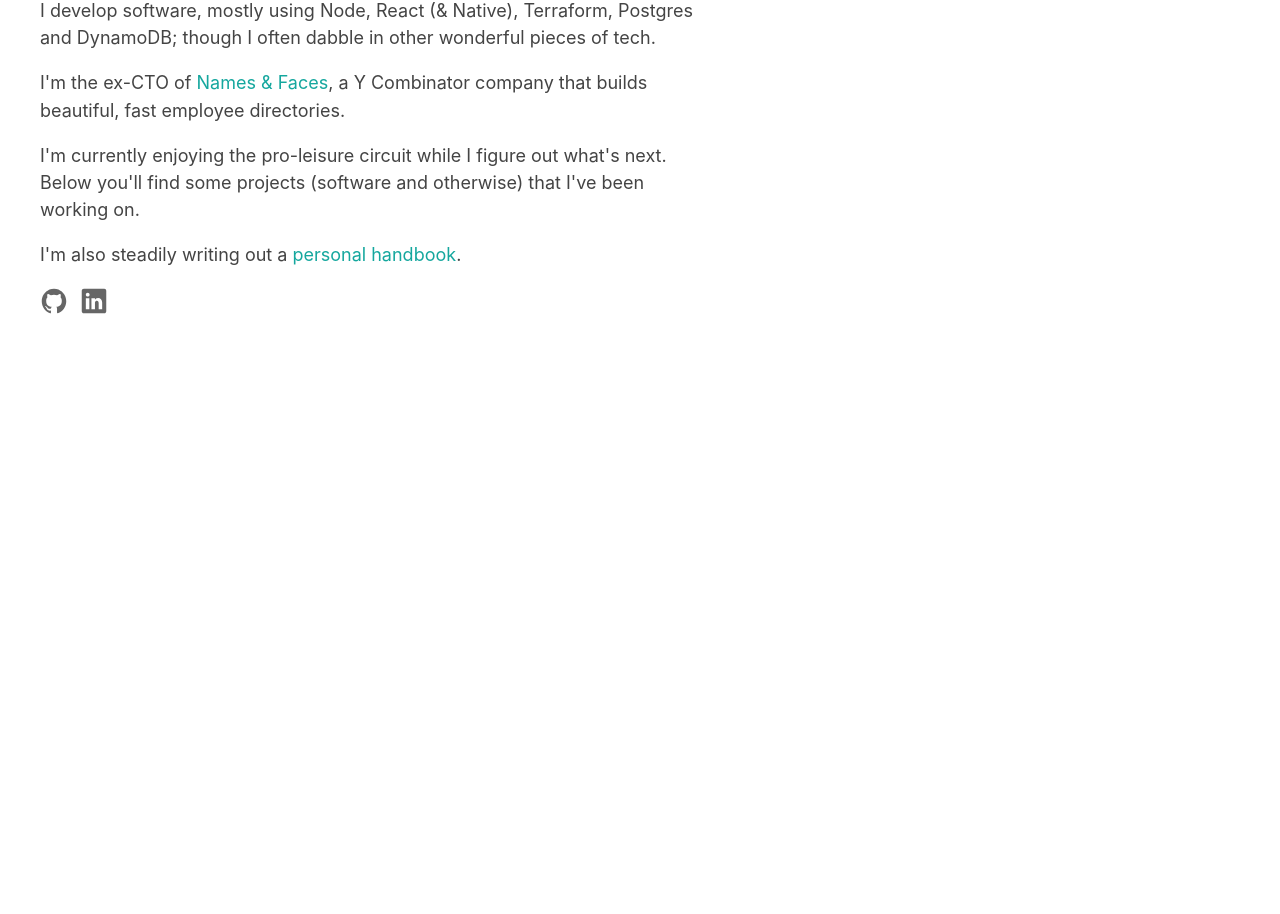
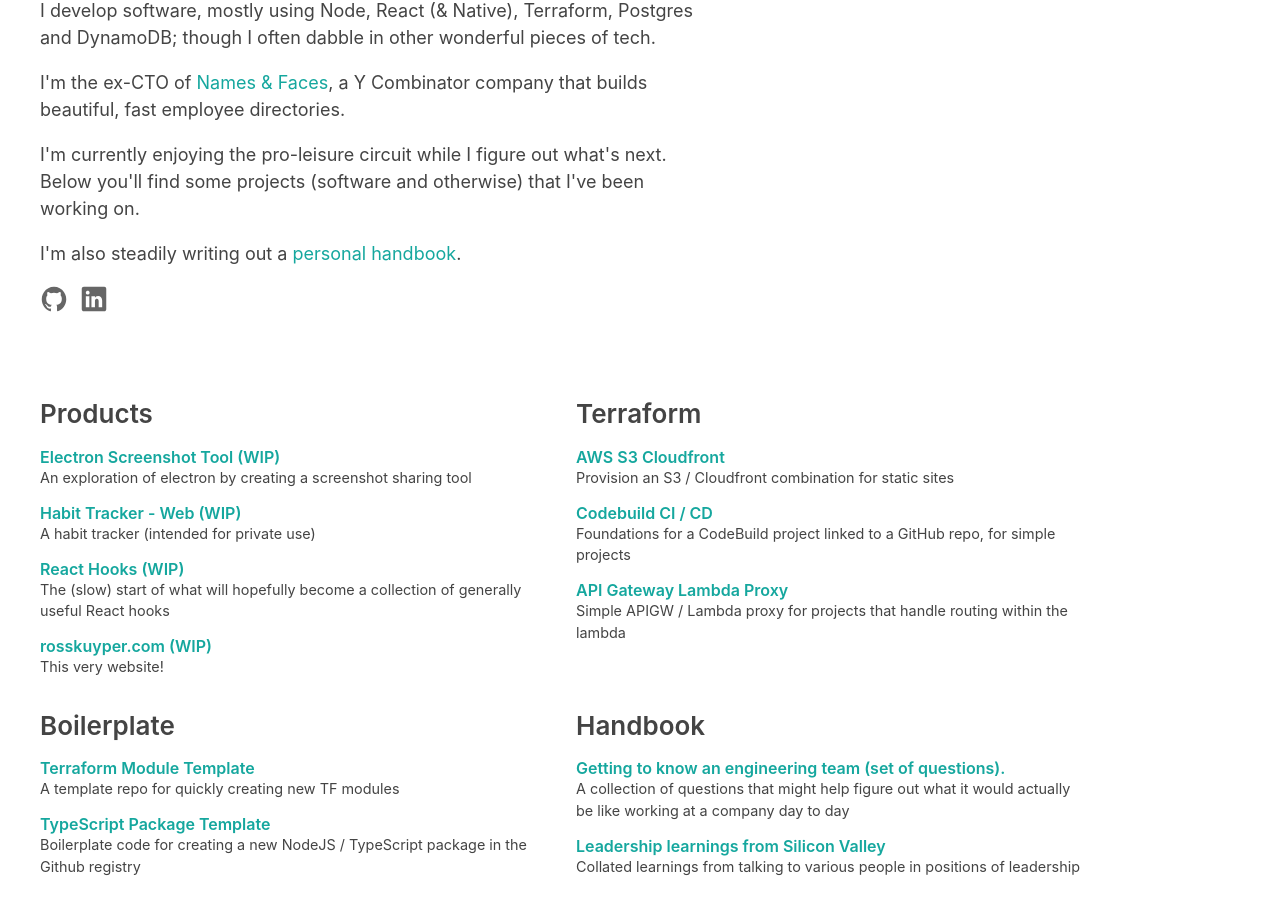
Before and after one commit to rosskuyper/rosskuyper.com, a Next.js app: page / in a window 1280 px wide. Shown: the part 218-1132 px from the top of the page. Before the commit the page ends 800 px from the top, so only its background shows below. Built offline with nearby package versions, Linux system fonts and the light colour scheme.

Commit message:
Complete migration from gatsby / grommet

```diff
--- a/src/components/Heading/Heading.module.css
+++ b/src/components/Heading/Heading.module.css
@@ -12,5 +12,13 @@
 
 .h3 {
   composes: title;
-  font-size: 2.125rem;
+  font-size: 1.625rem;
+  font-weight: 600;
 }
+
+.h5 {
+  composes: title;
+  font-size: 1rem;
+  margin-block-end: 0;
+  font-weight: 600;
+}
--- a/src/components/Heading/Heading.tsx
+++ b/src/components/Heading/Heading.tsx
@@ -4,7 +4,7 @@ import styles from './Heading.module.css'
 
 // h1-h6 all have the same props
 export type TextPropType = React.ComponentProps<'h1'> & {
-  variant?: 'h1' | 'h3'
+  variant?: 'h1' | 'h3' | 'h5'
 }
 
 export const Heading = (props: TextPropType) => {
--- /dev/null
+++ b/src/components/Paragraph/Paragraph.module.css
@@ -0,0 +1,15 @@
+.paragraph {
+  margin-block-start: 0;
+  line-height: 1.5em;
+  color: #444444;
+}
+
+.standard {
+  composes: paragraph;
+  font-size: 1.125rem;
+}
+
+.small {
+  composes: paragraph;
+  font-size: 0.9rem;
+}
--- /dev/null
+++ b/src/components/Paragraph/Paragraph.tsx
@@ -0,0 +1,13 @@
+import React from 'react'
+
+import styles from './Paragraph.module.css'
+
+export type ParagraphPropType = React.ComponentProps<'p'> & {
+  variant?: 'standard' | 'small'
+}
+
+export const Paragraph = (props: ParagraphPropType) => {
+  const {variant = 'standard', ...rest} = props || {}
+
+  return <p className={styles[variant]} {...rest} />
+}
--- /dev/null
+++ b/src/components/Project/Project.tsx
@@ -0,0 +1,23 @@
+import React from 'react'
+import {Heading} from '../Heading/Heading'
+import {Link} from '../Link/Link'
+import {Paragraph} from '../Paragraph/Paragraph'
+
+export type ProjectPropTypes = {
+  heading: string
+  href: string
+}
+
+export const Project: React.FC<ProjectPropTypes> = ({heading, href, children}) => {
+  return (
+    <div>
+      <Heading variant="h5">
+        <Link target="_blank" href={href}>
+          {heading}
+        </Link>
+      </Heading>
+
+      <Paragraph variant="small" children={children} />
+    </div>
+  )
+}
--- a/src/components/Text/Text.module.css
+++ /dev/null
@@ -1,6 +0,0 @@
-.paragraph {
-  margin-block-start: 0;
-  font-size: 1.125rem;
-  line-height: 1.7rem;
-  color: #444444;
-}
--- a/src/components/Text/Text.tsx
+++ /dev/null
@@ -1,13 +0,0 @@
-import React from 'react'
-
-import styles from './Text.module.css'
-
-export type TextPropType = React.ComponentProps<'p'> & {
-  variant?: 'paragraph'
-}
-
-export const Text = (props: TextPropType) => {
-  const {variant = 'paragraph', ...rest} = props || {}
-
-  return <p className={styles[variant]} {...rest} />
-}
--- a/src/pages/index.tsx
+++ b/src/pages/index.tsx
@@ -2,6 +2,7 @@ import React from 'react'
 import Head from 'next/head'
 import styles from '../styles/Home.module.css'
 import {Intro} from '../sections/home/Intro/Intro'
+import {WorkSections} from '../sections/home/WorkSections/WorkSections'
 
 export default function Home() {
   return (
@@ -13,6 +14,8 @@ export default function Home() {
 
       <div className={styles.main}>
         <Intro />
+
+        <WorkSections />
       </div>
     </>
   )
--- a/src/sections/home/Intro/Intro.module.css
+++ b/src/sections/home/Intro/Intro.module.css
@@ -1,3 +1,4 @@
 .intro {
   max-width: 42rem;
+  margin-block-end: 4rem;
 }
--- a/src/sections/home/Intro/Intro.tsx
+++ b/src/sections/home/Intro/Intro.tsx
@@ -1,11 +1,11 @@
 import React from 'react'
+import {IoLogoGithub, IoLogoLinkedin} from 'react-icons/io5'
 import {Avatar} from '../../../components/Avatar/Avatar'
 import {Heading} from '../../../components/Heading/Heading'
 import {Link} from '../../../components/Link/Link'
-import {Text} from '../../../components/Text/Text'
-import {IoLogoGithub, IoLogoLinkedin} from 'react-icons/io5'
+import {LinkedIcon} from '../../../components/LinkedIcon/LinkedIcon'
+import {Paragraph} from '../../../components/Paragraph/Paragraph'
 import styles from './Intro.module.css'
-import {LinkedIcon} from '../../../components/LinkedIcon/LinkedIcon'
 
 export const Intro = () => {
   return (
@@ -15,31 +15,31 @@ export const Intro = () => {
       <Heading>Hi, I'm Ross Kuyper</Heading>
 
       <div className={styles.intro}>
-        <Text>
+        <Paragraph>
           I develop software, mostly using Node, React (&amp; Native), Terraform, Postgres and
           DynamoDB; though I often dabble in other wonderful pieces of tech.
-        </Text>
+        </Paragraph>
 
-        <Text>
+        <Paragraph>
           I'm the ex-CTO of{' '}
           <Link target="_blank" href="https://www.namesandfaces.com">
             Names &amp; Faces
           </Link>
           , a Y Combinator company that builds beautiful, fast employee directories.
-        </Text>
+        </Paragraph>
 
-        <Text>
+        <Paragraph>
           I'm currently enjoying the pro-leisure circuit while I figure out what's next. Below
           you'll find some projects (software and otherwise) that I've been working on.
-        </Text>
+        </Paragraph>
 
-        <Text>
+        <Paragraph>
           I'm also steadily writing out a{' '}
           <Link target="_blank" href="https://handbook.rosskuyper.com">
             personal handbook
           </Link>
           .
-        </Text>
+        </Paragraph>
 
         <div className={styles.profiles}>
           <LinkedIcon href="https://github.com/rosskuyper" icon={IoLogoGithub} />
--- /dev/null
+++ b/src/sections/home/WorkSections/WorkSections.module.css
@@ -0,0 +1,12 @@
+.workSections {
+  display: flex;
+  flex-direction: row;
+  justify-content: space-between;
+  flex-wrap: wrap;
+  max-width: 65rem;
+}
+
+.workSections > div {
+  width: 48%; /* fallback */
+  width: calc(50% - 1rem);
+}
--- /dev/null
+++ b/src/sections/home/WorkSections/WorkSections.tsx
@@ -0,0 +1,105 @@
+import React from 'react'
+import {Heading} from '../../../components/Heading/Heading'
+import {Project} from '../../../components/Project/Project'
+import styles from './WorkSections.module.css'
+
+const ProjectProjects = () => (
+  <div>
+    <Heading variant="h3">Products</Heading>
+
+    <Project heading="Electron Screenshot Tool (WIP)" href="https://github.com/rosskuyper/scr">
+      An exploration of electron by creating a screenshot sharing tool
+    </Project>
+
+    <Project heading="Habit Tracker - Web (WIP)" href="https://github.com/rosskuyper/habit-web">
+      A habit tracker (intended for private use)
+    </Project>
+
+    <Project heading="React Hooks (WIP)" href="https://github.com/rosskuyper/react-hooks">
+      The (slow) start of what will hopefully become a collection of generally useful React hooks
+    </Project>
+
+    <Project heading="rosskuyper.com (WIP)" href="https://github.com/rosskuyper/rosskuyper.com">
+      This very website!
+    </Project>
+  </div>
+)
+
+const TerraformProjects = () => (
+  <div>
+    <Heading variant="h3">Terraform</Heading>
+
+    <Project
+      heading="AWS S3 Cloudfront"
+      href="https://github.com/rosskuyper/terraform-aws-s3-cloudfront"
+    >
+      Provision an S3 / Cloudfront combination for static sites
+    </Project>
+
+    <Project
+      heading="Codebuild CI / CD"
+      href="https://github.com/rosskuyper/terraform-aws-codebuild-ci-cd"
+    >
+      Foundations for a CodeBuild project linked to a GitHub repo, for simple projects
+    </Project>
+
+    <Project
+      heading="API Gateway Lambda Proxy"
+      href="https://github.com/rosskuyper/terraform-aws-apigw-lambda-proxy"
+    >
+      Simple APIGW / Lambda proxy for projects that handle routing within the lambda
+    </Project>
+  </div>
+)
+
+const BoilerplateProjects = () => (
+  <div>
+    <Heading variant="h3">Boilerplate</Heading>
+
+    <Project
+      heading="Terraform Module Template"
+      href="https://github.com/rosskuyper/terraform-module-template"
+    >
+      A template repo for quickly creating new TF modules
+    </Project>
+
+    <Project
+      heading="TypeScript Package Template"
+      href="https://github.com/rosskuyper/ts-package-boilerplate"
+    >
+      Boilerplate code for creating a new NodeJS / TypeScript package in the Github registry
+    </Project>
+  </div>
+)
+
+const HandbookProjects = () => (
+  <div>
+    <Heading variant="h3">Handbook</Heading>
+
+    <Project
+      heading="Getting to know an engineering team (set of questions)."
+      href="https://handbook.rosskuyper.com/"
+    >
+      A collection of questions that might help figure out what it would actually be like working at
+      a company day to day
+    </Project>
+
+    <Project
+      heading="Leadership learnings from Silicon Valley"
+      href="https://handbook.rosskuyper.com/"
+    >
+      Collated learnings from talking to various people in positions of leadership
+    </Project>
+  </div>
+)
+
+export const WorkSections = () => {
+  return (
+    <div className={styles.workSections}>
+      <ProjectProjects />
+      <TerraformProjects />
+      <BoilerplateProjects />
+      <HandbookProjects />
+    </div>
+  )
+}
```
